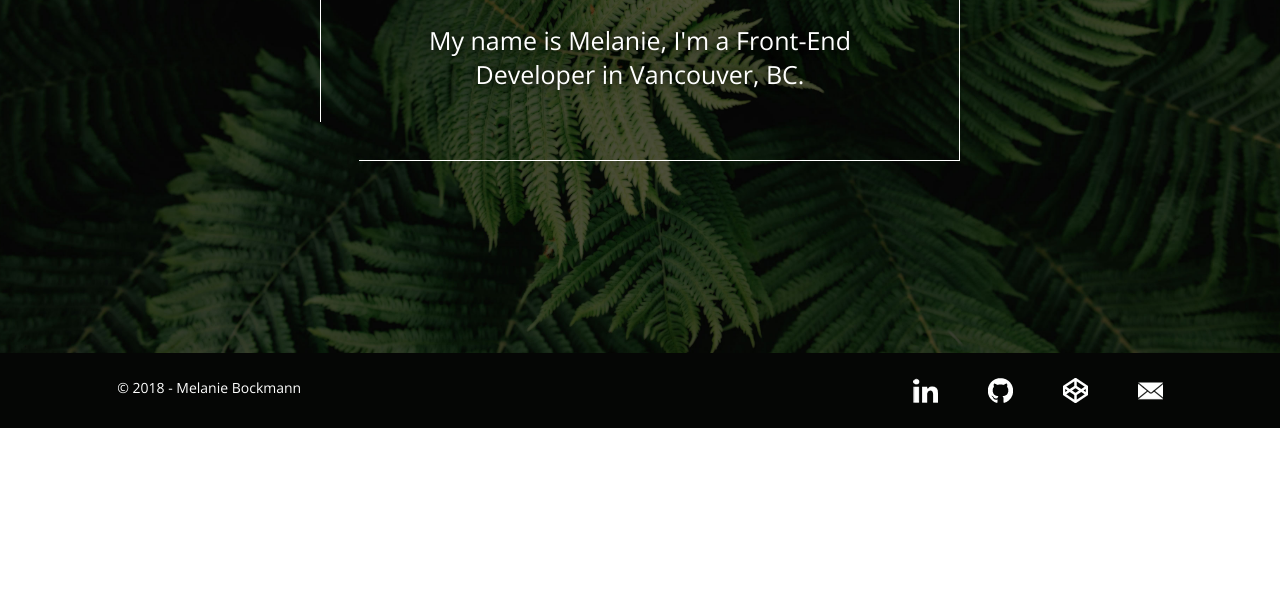
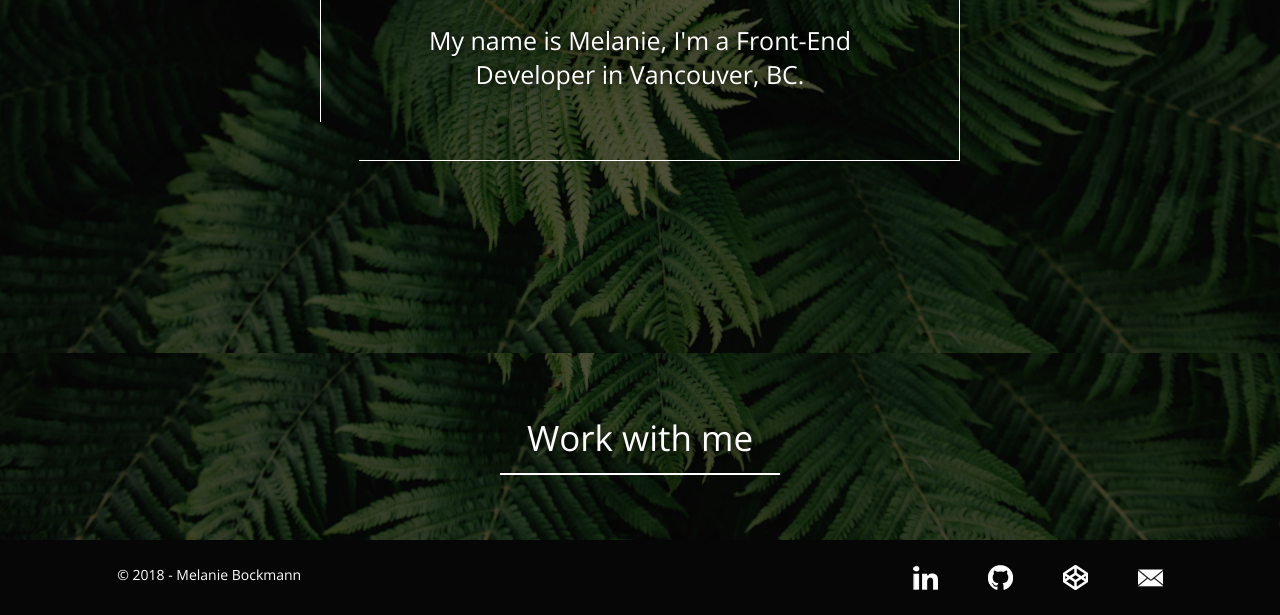
Before and after one commit to melaniebmn/melaniebmn.github.io, a website built with webpack: page src/index.html in a window 1280 px wide. Shown: the part 447-1062 px from the top of the page. Before the commit the page ends 875 px from the top, so only its background shows below. Built offline with nearby package versions, Linux system fonts and the light colour scheme.

Commit message:
feat(main): add section contact

```diff
--- a/src/css/main.scss
+++ b/src/css/main.scss
@@ -72,6 +72,27 @@
   }
 }
 
+.contact {
+  background: $hero__bg no-repeat bottom center;
+  background-size: cover;
+  text-align: center;
+  padding: 50px 15px 65px;
+  h3 {
+    @include container(280px);
+    font: 300 35px/2 $font--primary;
+    text-shadow: $text__shadow;
+    color: $text--light;
+    border-bottom: 2px solid $text--light;
+    transition: max-width .5s;
+    &:hover {
+      max-width: 380px;
+    }
+    a {
+      color: inherit;
+    }
+  }
+}
+
 .footer {
   padding: 25px;
   background: $footer__bg;
--- a/src/index.html
+++ b/src/index.html
@@ -38,6 +38,9 @@
         <p class="hero__text">My name is Melanie, I'm a Front-End Developer in Vancouver, BC.</p>
       </article>
     </section>
+    <section class="contact">
+      <h3><a href="mailto:melanie.bockmann@gmail.com">Work with me</a></h3>
+    </section>
   </main>
   <footer class="footer">
     <div class="grid">
```
